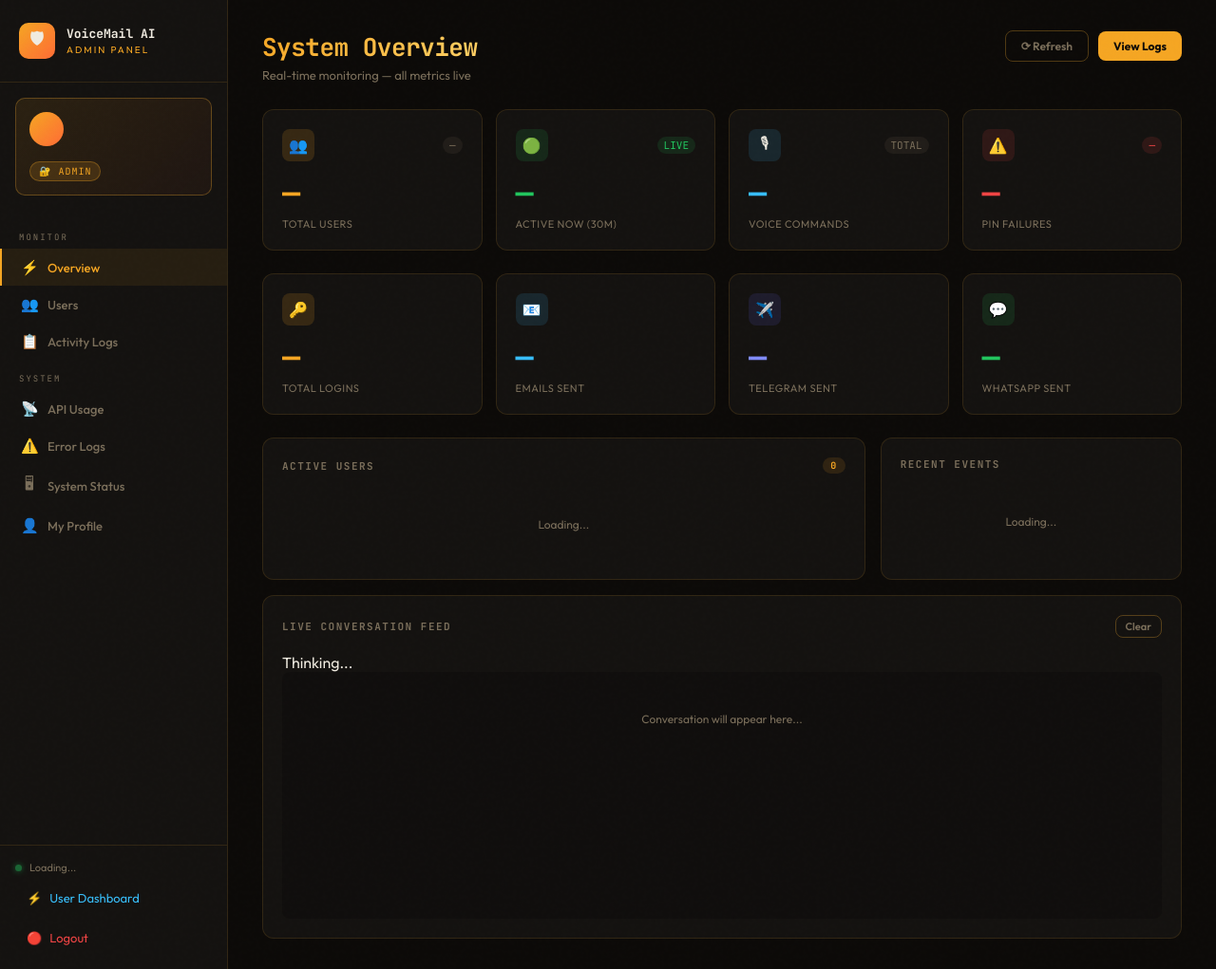
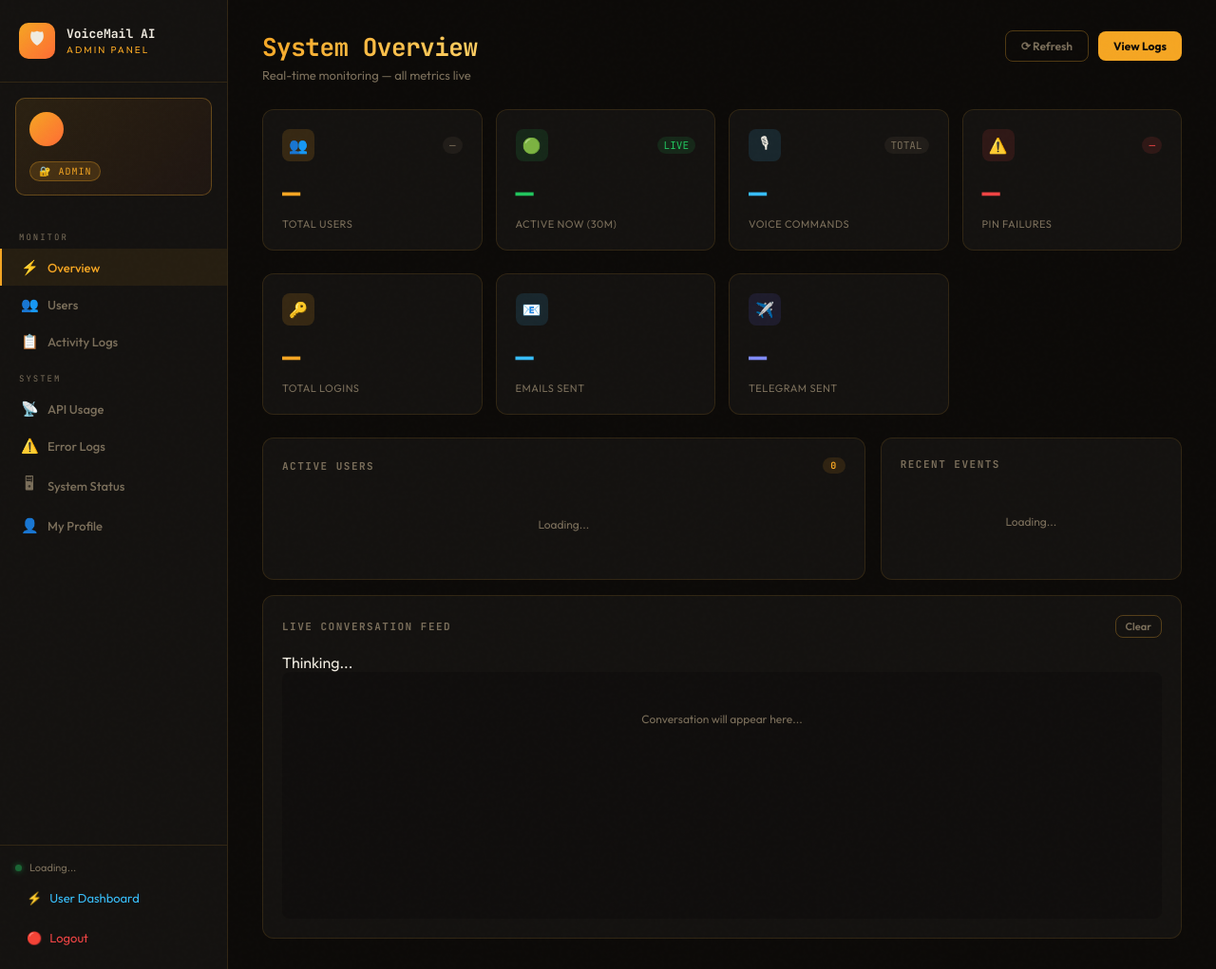
Before and after one commit to Vishrut7080/Infosys, a Flask app: template app/web/templates/admin.html in a window 1280 px wide. Shown: the whole page at 95% size. Run offline with Flask 3, Linux system fonts and the light colour scheme; the template is opened without the code that fills it, so the values that code supplies are empty; some libraries are stand-ins or nearby versions.

Commit message:
remove: ashes of Whatsapp

```diff
--- a/app/web/routes/admin.py
+++ b/app/web/routes/admin.py
@@ -15,7 +15,6 @@
         'total_logins': database.get_activity_count_global('login'),
         'emails_sent': database.get_activity_count_global('email_sent'),
         'tg_sent': database.get_activity_count_global('telegram_sent'),
-        'wa_sent': database.get_activity_count_global('whatsapp_sent')
     })
 
 @admin_bp.route('/admin')
@@ -104,7 +103,7 @@
 def admin_api_usage():
     actions = [
         'login', 'logout', 'voice_command', 'email_read', 'email_sent',
-        'telegram_sent', 'telegram_received', 'pin_failed', 'whatsapp_sent',
+        'telegram_sent', 'telegram_received', 'pin_failed',
     ]
     usage = {}
     for action in actions:
@@ -126,7 +125,6 @@
         'total_logins': database.get_activity_count_global('login'),
         'emails_sent': database.get_activity_count_global('email_sent'),
         'tg_sent': database.get_activity_count_global('telegram_sent'),
-        'wa_sent': database.get_activity_count_global('whatsapp_sent'),
         'pin_fails': database.get_activity_count_global('pin_failed'),
     })
 
--- a/app/web/static/admin.css
+++ b/app/web/static/admin.css
@@ -693,11 +693,6 @@
     color: #818cf8;
 }
 
-.la-whatsapp_sent {
-    background: rgba(34, 197, 94, 0.12);
-    color: #4ade80;
-}
-
 .la-pin_failed {
     background: rgba(239, 68, 68, 0.15);
     color: var(--danger);
--- a/app/web/static/admin.js
+++ b/app/web/static/admin.js
@@ -41,7 +41,6 @@
         document.getElementById('sTotalLogins').textContent = data.total_logins ?? '—';
         document.getElementById('sEmailsSent').textContent = data.emails_sent ?? '—';
         document.getElementById('sTgSent').textContent = data.tg_sent ?? '—';
-        document.getElementById('sWaSent').textContent = data.wa_sent ?? '—';
 
         // PIN fails
         const pf = data.pin_fails ?? 0;
--- a/app/web/static/dashboard.css
+++ b/app/web/static/dashboard.css
@@ -648,11 +648,6 @@
     text-transform: uppercase;
     margin-top: 2px;
     white-space: nowrap;
-}
-
-.badge-whatsapp {
-    background: rgba(37, 211, 102, 0.12);
-    color: #25d366;
 }
 
 .badge-telegram {
--- a/app/web/templates/admin.html
+++ b/app/web/templates/admin.html
@@ -147,13 +147,6 @@
                     <div class="stat-val" style="color:#818cf8;" id="sTgSent">—</div>
                     <div class="stat-lbl">Telegram Sent</div>
                 </div>
-                <div class="stat-card">
-                    <div class="stat-icon-row">
-                        <div class="stat-icon green">💬</div>
-                    </div>
-                    <div class="stat-val green" id="sWaSent">—</div>
-                    <div class="stat-lbl">WhatsApp Sent</div>
-                </div>
             </div>
 
             <!-- Bottom row -->
@@ -259,7 +252,6 @@
                         <option value="email_read">Email Read</option>
                         <option value="email_sent">Email Sent</option>
                         <option value="telegram_sent">Telegram Sent</option>
-                        <option value="whatsapp_sent">WhatsApp Sent</option>
                         <option value="pin_failed">PIN Failed</option>
                     </select>
                 </div>
@@ -453,7 +445,7 @@
                             <td><span class="badge badge-active">✓ Yes</span></td>
                         </tr>
                         <tr>
-                            <td>Telegram / WhatsApp</td>
+                            <td>Telegram</td>
                             <td><span class="badge badge-active">✓ Yes</span></td>
                             <td><span class="badge badge-active">✓ Yes</span></td>
                         </tr>
```
